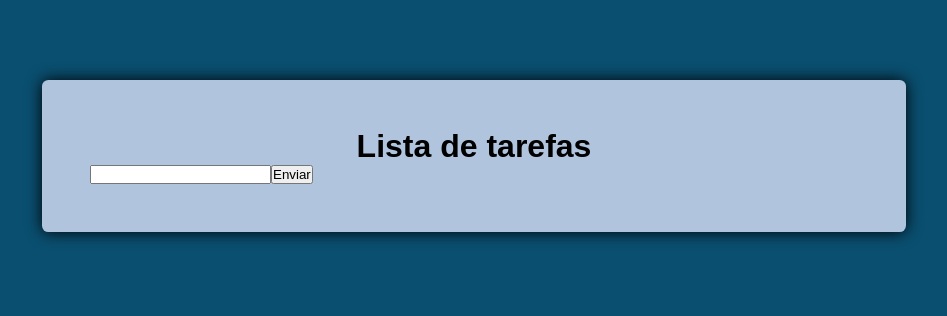
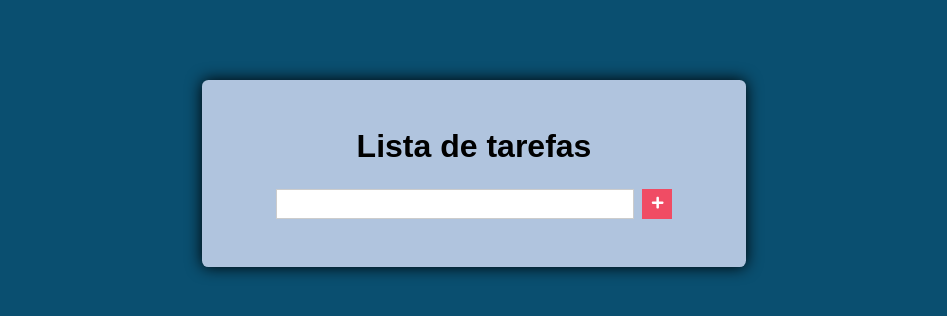
Before and after one commit to gabrielp1999/curso-javascript, a React (Create React App) app in the folder modulo-14/lista-de-tarefas/: page / in a window 1280 px wide. Shown: the top 316 px of the page, without its empty margins (166-1113 px from the left). Built offline with nearby package versions, Linux system fonts and the light colour scheme.

Commit message:
Estilizando o form

```diff
--- a/modulo-14/lista-de-tarefas/package.json
+++ b/modulo-14/lista-de-tarefas/package.json
@@ -8,6 +8,7 @@
     "@testing-library/user-event": "^13.5.0",
     "react": "^17.0.2",
     "react-dom": "^17.0.2",
+    "react-icons": "^4.3.1",
     "react-scripts": "5.0.0",
     "web-vitals": "^2.1.3"
   },
--- a/modulo-14/lista-de-tarefas/src/components/Main.css
+++ b/modulo-14/lista-de-tarefas/src/components/Main.css
@@ -2,7 +2,7 @@
   background-color:lightsteelblue;
   padding: 3rem;
   margin: 5rem auto;
-  max-width: 54rem;
+  max-width: 34rem;
   border-radius: 0.4rem;
   box-shadow: 0 0 1rem  rgba(0, 0, 0, 1);
 }
@@ -12,8 +12,25 @@
   text-align: center;
 }
 
-/*
-input{
-  background-color: gainsboro;
-  margin: 0 1rem 0 0;
-} */
+.form {
+  margin-top: 1.5rem;
+  display: flex;
+  align-items: center;
+  justify-content: center;
+}
+
+.form input {
+  font-size: 1.5rem;
+  min-width: 80%;
+  padding: 0 1rem;
+  border: 0.1rem solid #ccc;
+}
+
+.form button {
+  border: none;
+  height: 1.9rem;
+  width: 1.9rem;
+  background-color: #f04c64;
+  color: #fff;
+  margin: 0 0 0 0.5rem;
+}
--- a/modulo-14/lista-de-tarefas/src/components/Main.js
+++ b/modulo-14/lista-de-tarefas/src/components/Main.js
@@ -1,6 +1,9 @@
 import React, { Component } from "react";
 
 import './Main.css';
+
+// form
+import { FaPlus } from 'react-icons/fa';
 
 export default class Main extends Component {
     state = {
@@ -20,9 +23,9 @@ export default class Main extends Component {
       <div className="main">
         <h1>Lista de tarefas</h1>
 
-        <form action="">
-          <input onChange={this.handleChange} type="text" />
-          <button type="submit">Enviar</button>
+        <form action="" className="form">
+          <input onChange={this.handleChange} type="text" value={novaTarefa} />
+          <button type="submit"><FaPlus /></button>
         </form>
       </div>
     );
```
Also changed, not shown: 1 other file (tests, documents, lock files or other folders).
